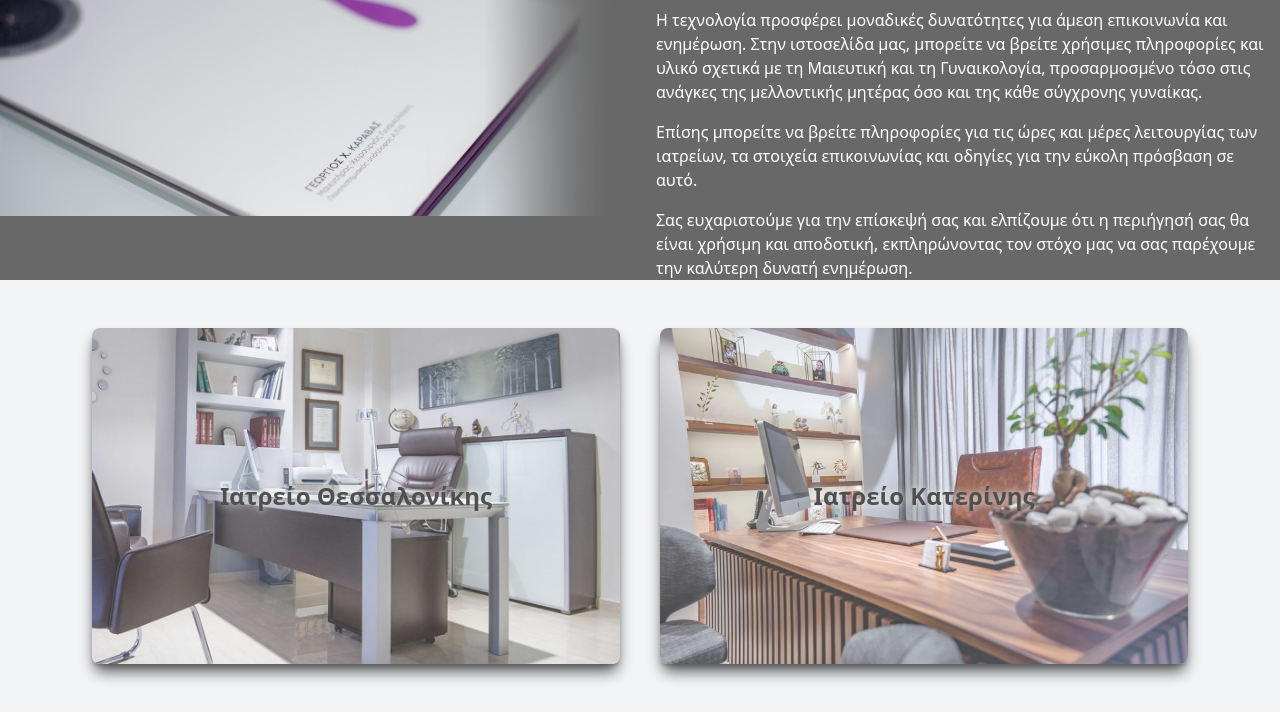
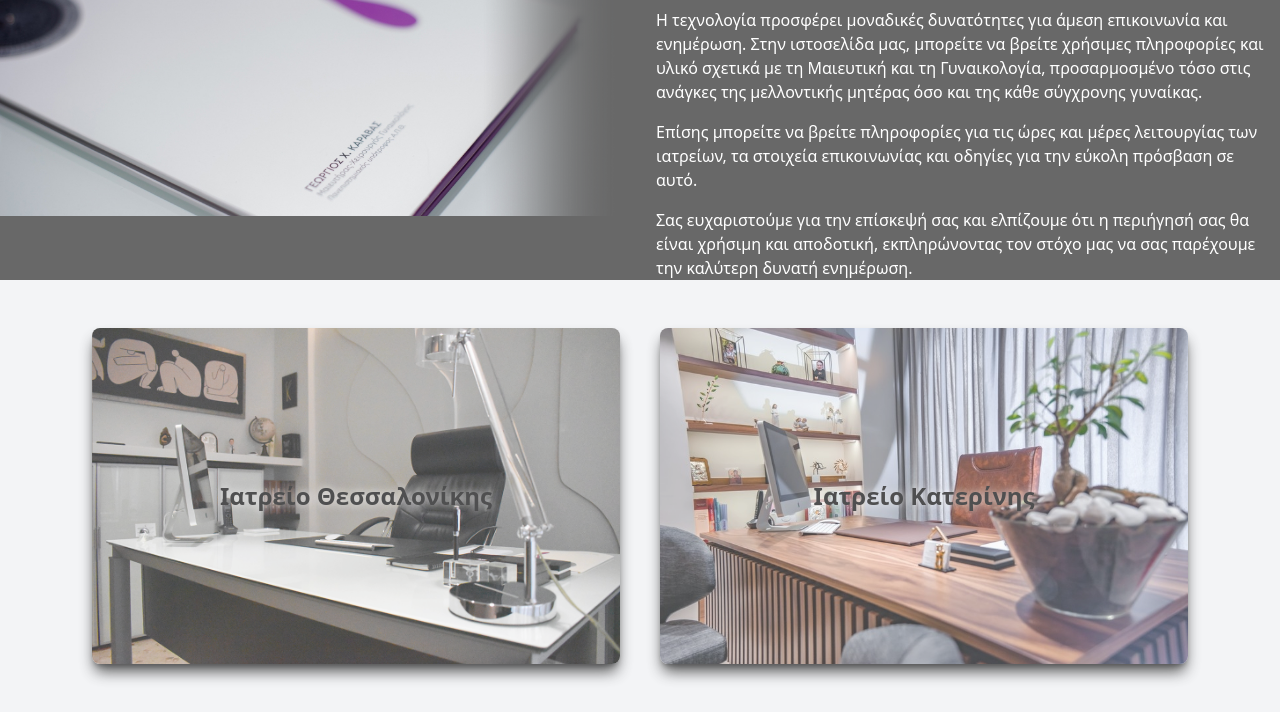
Before and after one commit to Haralaboss/Website-doc, a website: page index.html in a window 1280 px wide. Shown: the part 240-952 px from the top of the page. Drawn offline with Linux system fonts and the light colour scheme.

Commit message:
Even More Fixes

```diff
--- a/index.html
+++ b/index.html
@@ -70,7 +70,7 @@
     <!-- Home Content -->
     <section class="grid mx-auto py-12 px-6 content-center justify-center pointer-events-auto">
         <div class="grid grid-cols-1 md:grid-cols-2 gap-10 content-center justify-center pointer-events-auto">
-            <button onclick="window.location.href='src/thess-office.html'" class="bg-[url(/images/fullslide67.jpg)] bg-cover opacity-75 rounded-lg text-2xl font-bold p-3 shadow-lg shadow-offblack w-64 md:w-[33rem] h-64 md:h-[21rem] 2xl:w-[44rem] 2xl:h-[28rem]
+            <button onclick="window.location.href='src/thess-office.html'" class="bg-[url(/images/image11.jpg)] bg-cover opacity-75 rounded-lg text-2xl font-bold p-3 shadow-lg shadow-offblack w-64 md:w-[33rem] h-64 md:h-[21rem] 2xl:w-[44rem] 2xl:h-[28rem]
                 hover:opacity-100 bg-center hover:text-white hover:scale-110 hover:transition-all cursor-pointer [text-shadow:_0px_0px_8px_rgb(255_255_255_/_90%)] hover:[text-shadow:_0px_0px_5px_rgb(0_0_0_/_80%)]">Ιατρείο Θεσσαλονίκης
             </button>
             <button onclick="window.location.href='src/katerini-office.html'" class="bg-[url(/images/Image00006.jpg)] bg-cover opacity-75 rounded-lg text-2xl font-bold p-3 shadow-lg shadow-offblack w-full w-64 md:w-[33rem] h-64 md:h-[21rem] 2xl:w-[44rem] 2xl:h-[28rem]
```
Also changed, not shown: src/output.css.
